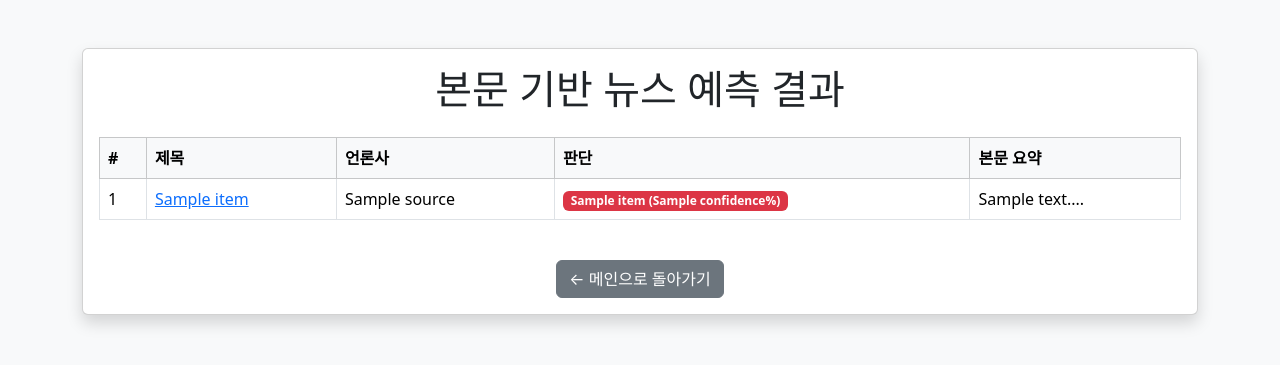
After one commit to tatatommy6/fake_news_finder, a FastAPI app: template templates/repredict.html in a window 1280 px wide. The commit adds this page. Shown: the top 365 px of the page. Run offline with FastAPI, Linux system fonts and the light colour scheme; the template is opened without the code that fills it: most values are stand-ins (such as "Sample title", 1, 10 or a date in 2020).

Commit message:
재검증 코드 추가 + 프론트 작업

```diff
--- a/app1.py
+++ b/app1.py
@@ -2,8 +2,10 @@ from fastapi.responses import HTMLResponse, JSONResponse
 from fastapi.templating import Jinja2Templates
 from fastapi.staticfiles import StaticFiles
 from fastapi import FastAPI, Request, Form
+from fastapi import Body
 
 from transformers import AutoTokenizer, AutoModelForSequenceClassification
+from newspaper import Article
 import urllib.parse
 import feedparser
 import torch
@@ -27,12 +29,40 @@ app.mount("/static", StaticFiles(directory = "static"), name = "static")
 templates = Jinja2Templates(directory = "templates")
 
 
-def crawl_website(query: str, max_articles: int = 5): #rss 피드를 크롤링하는 함수
-    encoded_query = urllib.parse.quote(query) # 공백 제거
+def crawl_website(query: str, max_articles: int = 5):
+    encoded_query = urllib.parse.quote(query.strip())
     url = f"https://news.google.com/rss/search?q={encoded_query}&hl=ko&gl=KR&ceid=KR:ko"
-    feed = feedparser.parse(url) # RSS 피드를 파싱
-    return [f"{i+1}. {entry.title}" for i, entry in enumerate(feed.entries[:max_articles])]
+    feed = feedparser.parse(url)
 
+    articles = []
+    for entry in feed.entries[:max_articles]:
+        articles.append({
+            "title": entry.title,
+            "link": entry.link,
+            "source": entry.source.title if hasattr(entry, "source") else "Unknown"
+        })
+
+    return articles
+
+
+def extract_article_body(url: str) -> dict:
+    try:
+        article = Article(url, language="ko")
+        article.download()
+        article.parse()
+
+        return {
+            "title": article.title,
+            "text": article.text,
+            "publish_date": article.publish_date.strftime('%Y-%m-%d') if article.publish_date else None
+        }
+    except Exception as e:
+        print(f"[ERROR] {url} 기사 본문 추출 실패: {e}")
+        return {
+            "title": None,
+            "text": None,
+            "publish_date": None
+        }
 
 #메인 페이지
 @app.get("/", response_class = HTMLResponse) # HTMLResponse:HTML 형식의 응답을 브라우저로 보내기 위한 FastAPI의 응답 클래스 / response_class: "이 경로는 HTML 반환이야" 라고 FastAPI에 알려주는 역할
@@ -90,3 +120,35 @@ async def post_predict(request: Request):
 
     except Exception as e:
         return JSONResponse(status_code=500, content={"error": str(e)})
+
+
+@app.post("/repredict", response_class=HTMLResponse)
+async def post_repredict(request: Request, data: dict = Body(...)):
+    articles = data.get("articles", [])
+    results = []
+    for article in articles:
+        print(f"[INFO] 본문 추출 중: {article['title']}")
+        extracted = extract_article_body(article["link"])
+
+        content = extracted["text"] or article["title"]
+        inputs = tokenizer(content, return_tensors="pt", truncation=True, padding=True, max_length=512)
+
+        with torch.no_grad():
+            outputs = model(**inputs)
+            probs = torch.softmax(outputs.logits, dim=1)
+            pred = torch.argmax(probs, dim=1).item()
+            confidence = probs[0][pred].item()
+
+        results.append({
+            "title": article["title"],
+            "source": article.get("source", "Unknown"),
+            "link": article["link"],
+            "label": label_map[pred],
+            "confidence": f"{confidence * 100:.2f}",
+            "text": extracted["text"]
+        })
+
+    return templates.TemplateResponse("repredict.html", {
+        "request": request,
+        "results": results
+    })
--- /dev/null
+++ b/templates/repredict.html
@@ -0,0 +1,54 @@
+<!DOCTYPE html>
+<html lang="ko">
+<head>
+    <meta charset="UTF-8">
+    <title>본문 기반 뉴스 예측 결과</title>
+    <link href="https://cdn.jsdelivr.net/npm/bootstrap@5.3.3/dist/css/bootstrap.min.css" rel="stylesheet">
+</head>
+<body class="bg-light">
+<div class="container mt-5">
+    <div class="card shadow">
+        <div class="card-body">
+            <h1 class="card-title text-center mb-4">본문 기반 뉴스 예측 결과</h1>
+
+            {% if results %}
+            <div class="table-responsive">
+                <table class="table table-bordered">
+                    <thead class="table-light">
+                        <tr>
+                            <th>#</th>
+                            <th>제목</th>
+                            <th>언론사</th>
+                            <th>판단</th>
+                            <th>본문 요약</th>
+                        </tr>
+                    </thead>
+                    <tbody>
+                        {% for item in results %}
+                        <tr>
+                            <td>{{ loop.index }}</td>
+                            <td><a href="{{ item.link }}" target="_blank">{{ item.title }}</a></td>
+                            <td>{{ item.source }}</td>
+                            <td>
+                                <span class="badge {% if item.label == 'REAL' %}bg-success{% else %}bg-danger{% endif %}">
+                                    {{ item.label }} ({{ item.confidence }}%)
+                                </span>
+                            </td>
+                            <td>{{ item.text[:150] ~ "..." if item.text }}</td>
+                        </tr>
+                        {% endfor %}
+                    </tbody>
+                </table>
+            </div>
+            {% else %}
+            <div class="alert alert-warning">결과가 없습니다.</div>
+            {% endif %}
+
+            <div class="text-center mt-4">
+                <a href="/" class="btn btn-secondary">← 메인으로 돌아가기</a>
+            </div>
+        </div>
+    </div>
+</div>
+</body>
+</html>
```
Also changed, not shown: templates/index.html (+12 -22 lines), templates/predict.html (+31 -5 lines).
